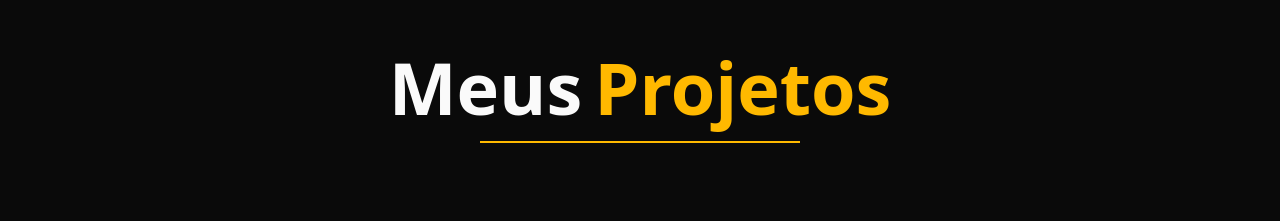
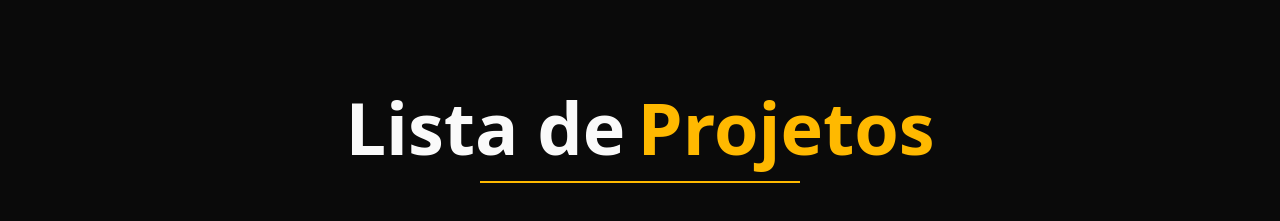
Before and after one commit to Marcio-Moraes/portfolio-nextjs, a Next.js app: page / in a window 1280 px wide. Shown: the part 1623-1844 px from the top of the page. Built offline with nearby package versions, Linux system fonts and the light colour scheme.

Commit message:
Inserção da nova ProjetosSection

```diff
--- a/src/app/(site)/page.tsx
+++ b/src/app/(site)/page.tsx
@@ -3,6 +3,7 @@ import { Marcio } from "../components/marcio";
 import SobreSection from "../(sections)/_sobre/page";
 import CursosSection from "../(sections)/_cursos/page";
 import ContatoSection from "../(sections)/_contato/page";
+import ProjetosSection from "../(sections)/_projetos/page";
 
 
 
@@ -11,7 +12,7 @@ export default function Page() {
    <div className="pb-40">
     <Marcio />
     <SobreSection />
-    <CarrosselProjetos />
+    <ProjetosSection />
     <CursosSection />
     <ContatoSection />
    </div>
```
